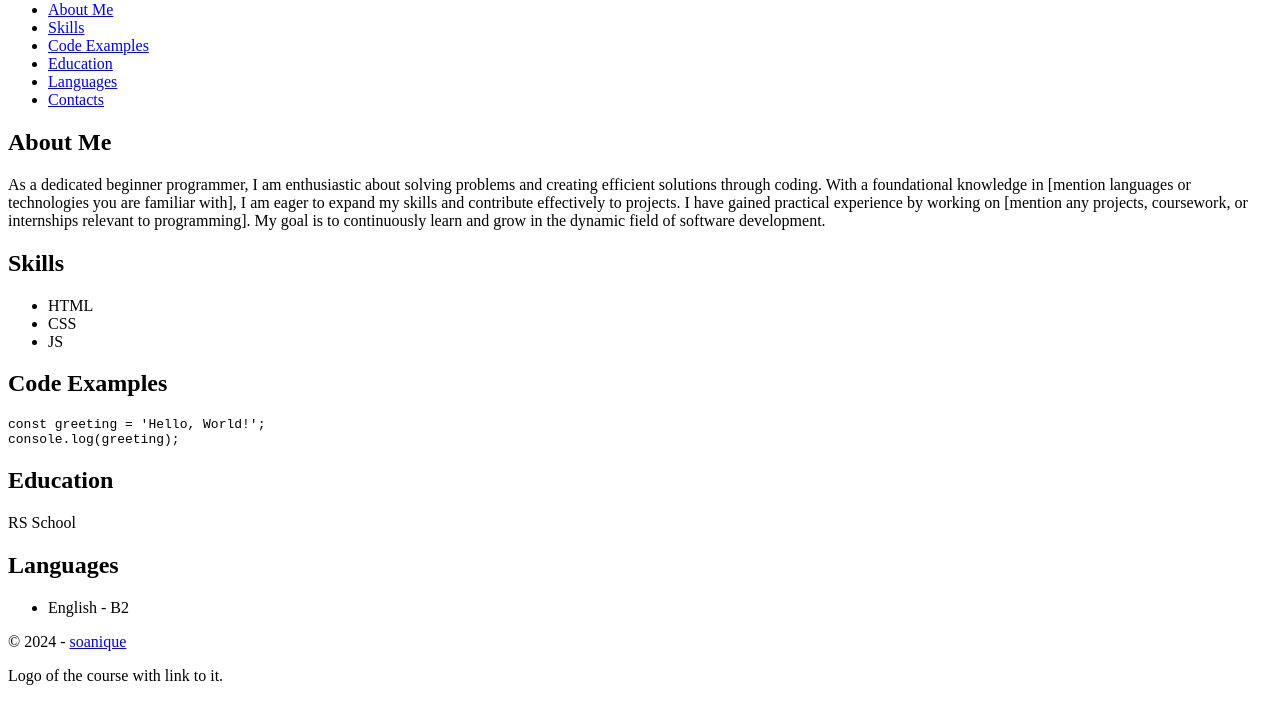
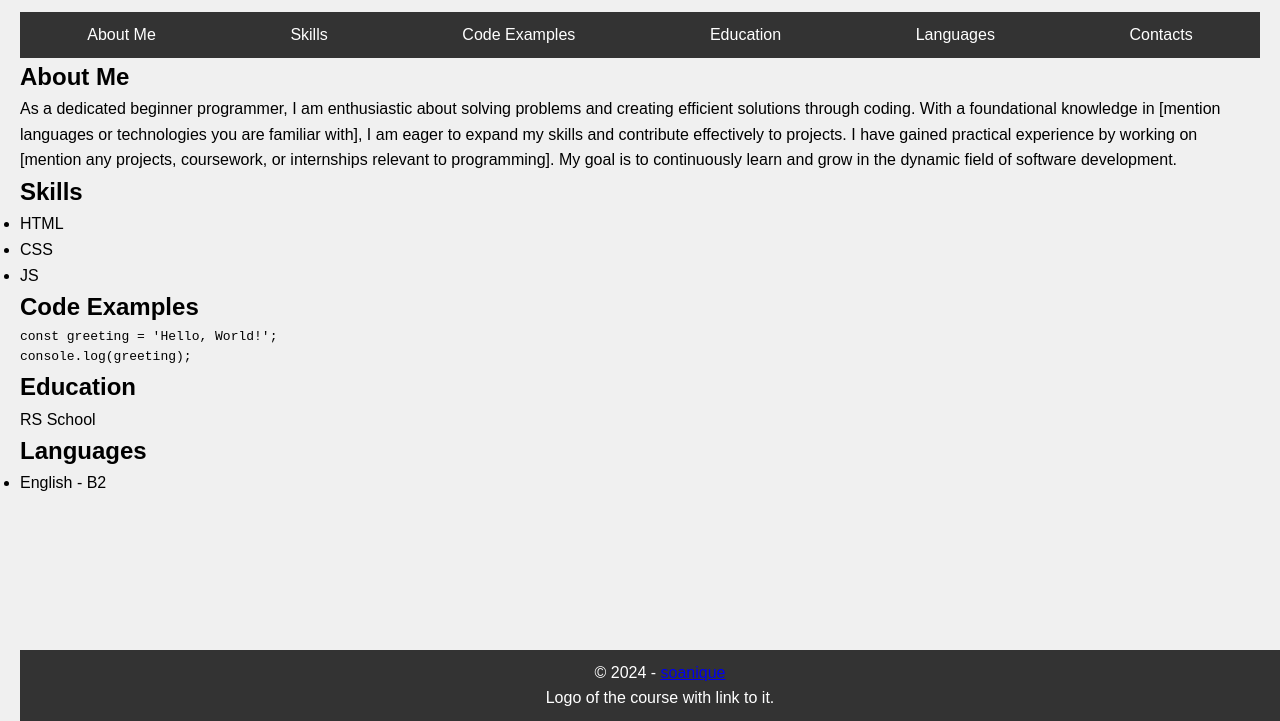
Before and after one commit to soanique/rsschool-cv, a plain HTML site: page index.html in a window 1280 px wide. Shown: the part 79-800 px from the top of the page. Drawn offline with Linux system fonts and the light colour scheme.

Commit message:
feat: Update styles.css

```diff
--- a/styles.css
+++ b/styles.css
@@ -1 +1,55 @@
-styles
+/* Basic Reset */
+* {
+    margin: 0;
+    padding: 0;
+    box-sizing: border-box;
+}
+
+/* Basic Styles */
+body {
+    font-family: Arial, sans-serif;
+    line-height: 1.6;
+    background-color: #f0f0f0;
+    padding: 20px;
+}
+
+header {
+    text-align: center;
+    margin-bottom: 20px;
+}
+
+nav ul {
+    list-style-type: none;
+    display: flex;
+    justify-content: space-around;
+    background-color: #333;
+    padding: 10px 0;
+}
+
+nav ul li {
+    display: inline;
+}
+
+nav ul li a {
+    color: white;
+    text-decoration: none;
+    padding: 10px 15px;
+}
+
+nav ul li a:hover {
+    background-color: #555;
+}
+
+main {
+    margin-bottom: 20px;
+}
+
+footer {
+    text-align: center;
+    background-color: #333;
+    color: white;
+    padding: 10px;
+    position: fixed;
+    bottom: 0;
+    width: 100%;
+}
```
